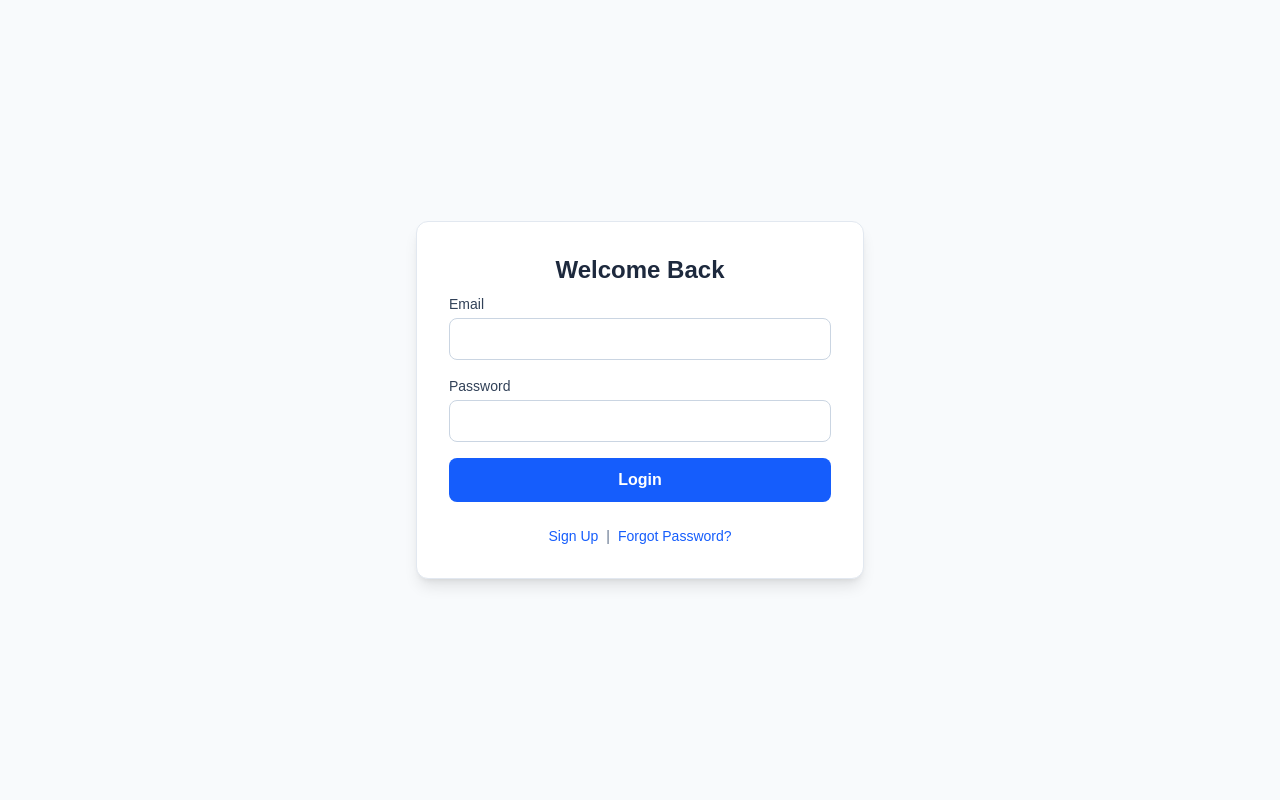
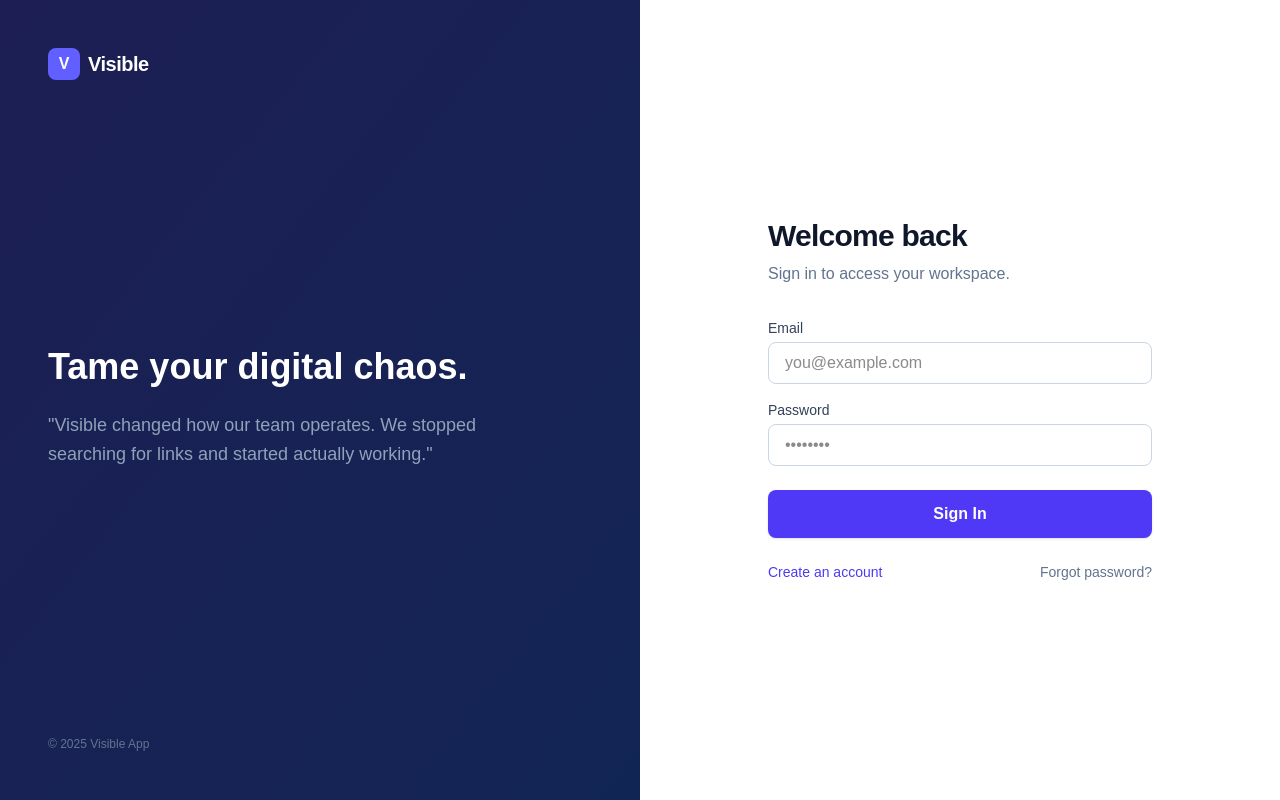
Before and after one commit to paulpriddy05-dot/visible-app, a Next.js app: page /login in a window 1280 px wide. Built offline with nearby package versions, Linux system fonts and the light colour scheme; no server answers.

Commit message:
login page update

```diff
--- a/app/login/page.tsx
+++ b/app/login/page.tsx
@@ -1,8 +1,9 @@
 'use client';
 
-import { Suspense, useState, useEffect } from 'react';
+import { Suspense, useState } from 'react';
 import { useRouter } from 'next/navigation';
 import { createBrowserClient } from '@supabase/ssr';
+import Link from 'next/link';
 
 function LoginContent() {
   const router = useRouter();
@@ -39,8 +40,6 @@ function LoginContent() {
         setMessage('Check your email for the confirmation link!');
       }
       else if (view === 'forgot') {
-        // This triggers the email, which redirects to /auth/callback,
-        // which then redirects to /auth/update-password
         const { error } = await supabase.auth.resetPasswordForEmail(email, {
           redirectTo: `${origin}/auth/update-password`,
         });
@@ -63,52 +62,102 @@ function LoginContent() {
   };
 
   return (
-    <div className="flex flex-col items-center justify-center min-h-screen bg-slate-50 p-4">
-      <div className="w-full max-w-md bg-white rounded-xl shadow-lg border border-slate-200 p-8">
-        <h1 className="text-2xl font-bold text-center mb-2 text-slate-800">
-          {view === 'signup' ? 'Create Account' : view === 'forgot' ? 'Reset Password' : 'Welcome Back'}
-        </h1>
+    <div className="min-h-screen flex flex-col md:flex-row bg-white">
 
-        {errorMsg && <div className="mb-4 p-3 bg-red-50 text-red-600 text-sm rounded-lg">{errorMsg}</div>}
-        {message && <div className="mb-4 p-3 bg-green-50 text-green-700 text-sm rounded-lg">{message}</div>}
+      {/* --- LEFT SIDE: BRANDING --- */}
+      <div className="hidden md:flex w-1/2 bg-slate-900 flex-col justify-between p-12 text-white relative overflow-hidden">
+        {/* Background Gradients */}
+        <div className="absolute top-0 left-0 w-full h-full bg-gradient-to-br from-indigo-600/20 to-blue-600/20 z-0"></div>
 
-        <form onSubmit={handleAuth} className="space-y-4">
+        <div className="relative z-10 flex items-center gap-2">
+          <div className="h-8 w-8 bg-indigo-500 rounded-lg flex items-center justify-center font-bold text-white">V</div>
+          <span className="font-bold text-xl tracking-tight">Visible</span>
+        </div>
+
+        <div className="relative z-10 max-w-md">
+           <h2 className="text-4xl font-bold mb-6">Tame your digital chaos.</h2>
+           <p className="text-slate-400 text-lg leading-relaxed">
+             "Visible changed how our team operates. We stopped searching for links and started actually working."
+           </p>
+        </div>
+
+        <div className="relative z-10 text-xs text-slate-500">
+          &copy; {new Date().getFullYear()} Visible App
+        </div>
+      </div>
+
+      {/* --- RIGHT SIDE: FORM --- */}
+      <div className="flex-1 flex flex-col justify-center items-center p-6 md:p-12">
+        <div className="w-full max-w-sm space-y-8">
+            <div className="text-center md:text-left">
+                {/* Mobile Logo Link */}
+                <Link href="/" className="md:hidden flex items-center justify-center gap-2 mb-8">
+                    <div className="h-8 w-8 bg-indigo-600 rounded-lg flex items-center justify-center text-white font-bold">V</div>
+                    <span className="font-bold text-xl text-slate-900">Visible</span>
+                </Link>
+
+                <h2 className="text-3xl font-bold text-slate-900 tracking-tight">
+                  {view === 'signup' ? 'Create Account' : view === 'forgot' ? 'Reset Password' : 'Welcome back'}
+                </h2>
+                <p className="text-slate-500 mt-2">
+                  {view === 'signup' ? 'Start organizing your workspace today.' : view === 'forgot' ? 'We’ll send you a link to reset it.' : 'Sign in to access your workspace.'}
+                </p>
+            </div>
+
+            {/* Notifications */}
+            {errorMsg && <div className="p-3 bg-red-50 text-red-600 text-sm rounded-lg border border-red-100">{errorMsg}</div>}
+            {message && <div className="p-3 bg-green-50 text-green-700 text-sm rounded-lg border border-green-100">{message}</div>}
+
+            <form onSubmit={handleAuth} className="flex flex-col w-full justify-center gap-4">
+
+                {/* Email Field */}
                 <div>
                   <label className="block text-sm font-medium text-slate-700 mb-1">Email</label>
                   <input
-              type="email" required
-              className="w-full p-2 border border-slate-300 rounded-lg outline-none focus:ring-2 focus:ring-blue-500"
-              value={email} onChange={(e) => setEmail(e.target.value)}
+                    type="email"
+                    required
+                    className="w-full rounded-lg px-4 py-2 bg-white border border-slate-300 focus:ring-2 focus:ring-indigo-500 focus:border-indigo-500 outline-none transition-all"
+                    placeholder="you@example.com"
+                    value={email}
+                    onChange={(e) => setEmail(e.target.value)}
                   />
                 </div>
 
+                {/* Password Field (Hidden for Forgot Password) */}
                 {view !== 'forgot' && (
                   <div>
                     <label className="block text-sm font-medium text-slate-700 mb-1">Password</label>
                     <input
-                type="password" required
-                className="w-full p-2 border border-slate-300 rounded-lg outline-none focus:ring-2 focus:ring-blue-500"
-                value={password} onChange={(e) => setPassword(e.target.value)}
+                      type="password"
+                      required
+                      className="w-full rounded-lg px-4 py-2 bg-white border border-slate-300 focus:ring-2 focus:ring-indigo-500 focus:border-indigo-500 outline-none transition-all"
+                      placeholder="••••••••"
+                      value={password}
+                      onChange={(e) => setPassword(e.target.value)}
                     />
                   </div>
                 )}
 
-          <button disabled={loading} className="w-full bg-blue-600 hover:bg-blue-700 text-white font-bold py-2.5 rounded-lg">
-            {loading ? 'Processing...' : (view === 'signup' ? 'Sign Up' : view === 'forgot' ? 'Send Link' : 'Login')}
+                {/* Main Action Button */}
+                <button
+                  disabled={loading}
+                  className="bg-indigo-600 mt-2 rounded-lg px-4 py-3 text-white font-bold hover:bg-indigo-700 transition-colors shadow-sm disabled:opacity-70 disabled:cursor-not-allowed"
+                >
+                    {loading ? 'Processing...' : (view === 'signup' ? 'Sign Up' : view === 'forgot' ? 'Send Reset Link' : 'Sign In')}
                 </button>
+
+                {/* Toggles */}
+                <div className="flex justify-between text-sm mt-2 text-slate-500">
+                    {view === 'login' ? (
+                      <>
+                        <button type="button" onClick={() => { setView('signup'); setMessage(''); setErrorMsg(''); }} className="text-indigo-600 hover:underline font-medium">Create an account</button>
+                        <button type="button" onClick={() => { setView('forgot'); setMessage(''); setErrorMsg(''); }} className="hover:text-slate-700">Forgot password?</button>
+                      </>
+                    ) : (
+                      <button type="button" onClick={() => { setView('login'); setMessage(''); setErrorMsg(''); }} className="text-indigo-600 hover:underline font-medium w-full text-center">Back to Sign In</button>
+                    )}
+                </div>
             </form>
-
-        <div className="mt-6 text-center text-sm text-slate-500 space-x-2">
-          {view === 'login' && (
-            <>
-              <button onClick={() => setView('signup')} className="text-blue-600 hover:underline">Sign Up</button>
-              <span>|</span>
-              <button onClick={() => setView('forgot')} className="text-blue-600 hover:underline">Forgot Password?</button>
-            </>
-          )}
-          {view !== 'login' && (
-            <button onClick={() => setView('login')} className="text-blue-600 hover:underline">Back to Login</button>
-          )}
         </div>
       </div>
     </div>
@@ -117,7 +166,7 @@ function LoginContent() {
 
 export default function LoginPage() {
   return (
-    <Suspense fallback={<div>Loading...</div>}>
+    <Suspense fallback={<div className="min-h-screen flex items-center justify-center">Loading...</div>}>
       <LoginContent />
     </Suspense>
   );
```
Lines whose indentation alone changed are shown as unchanged.
